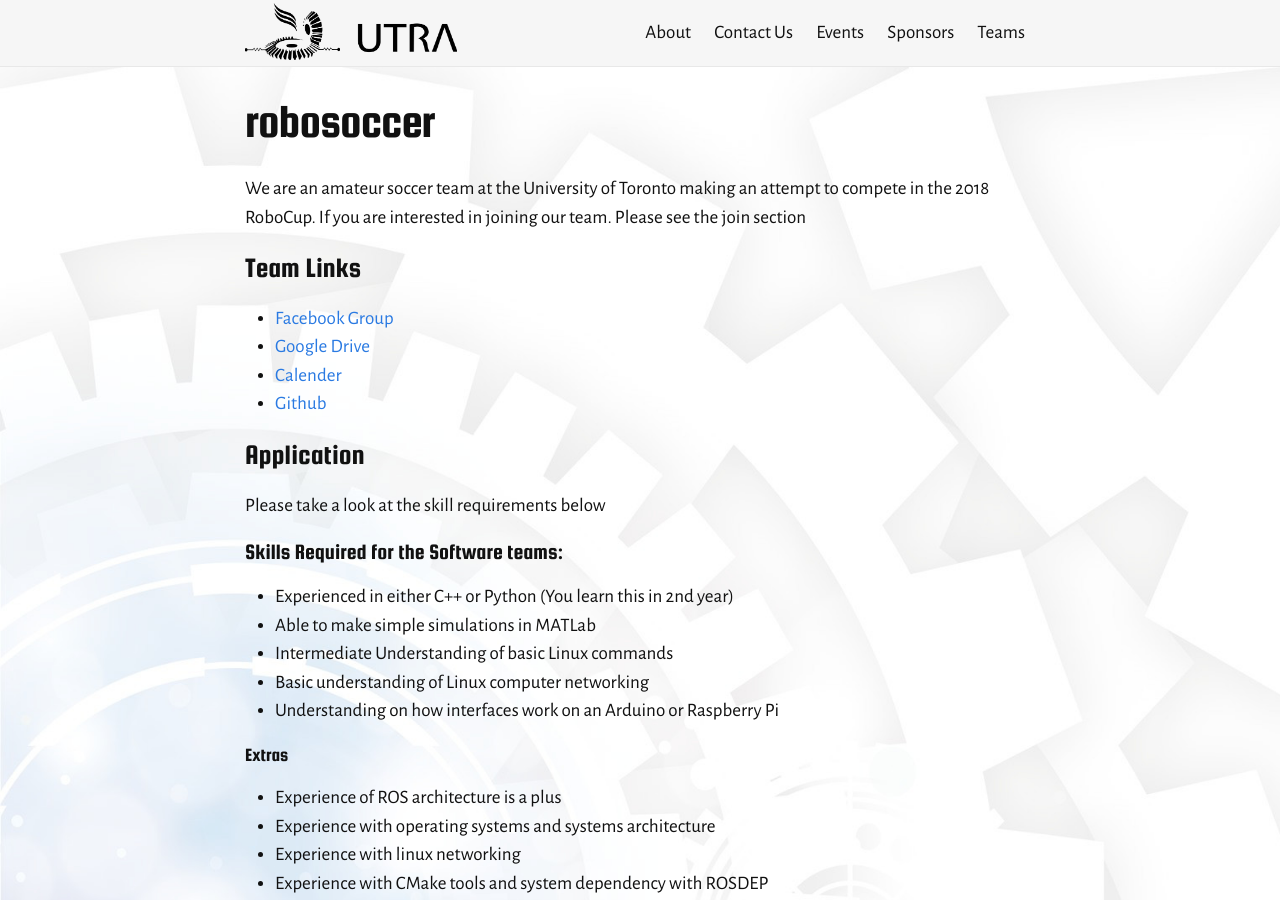
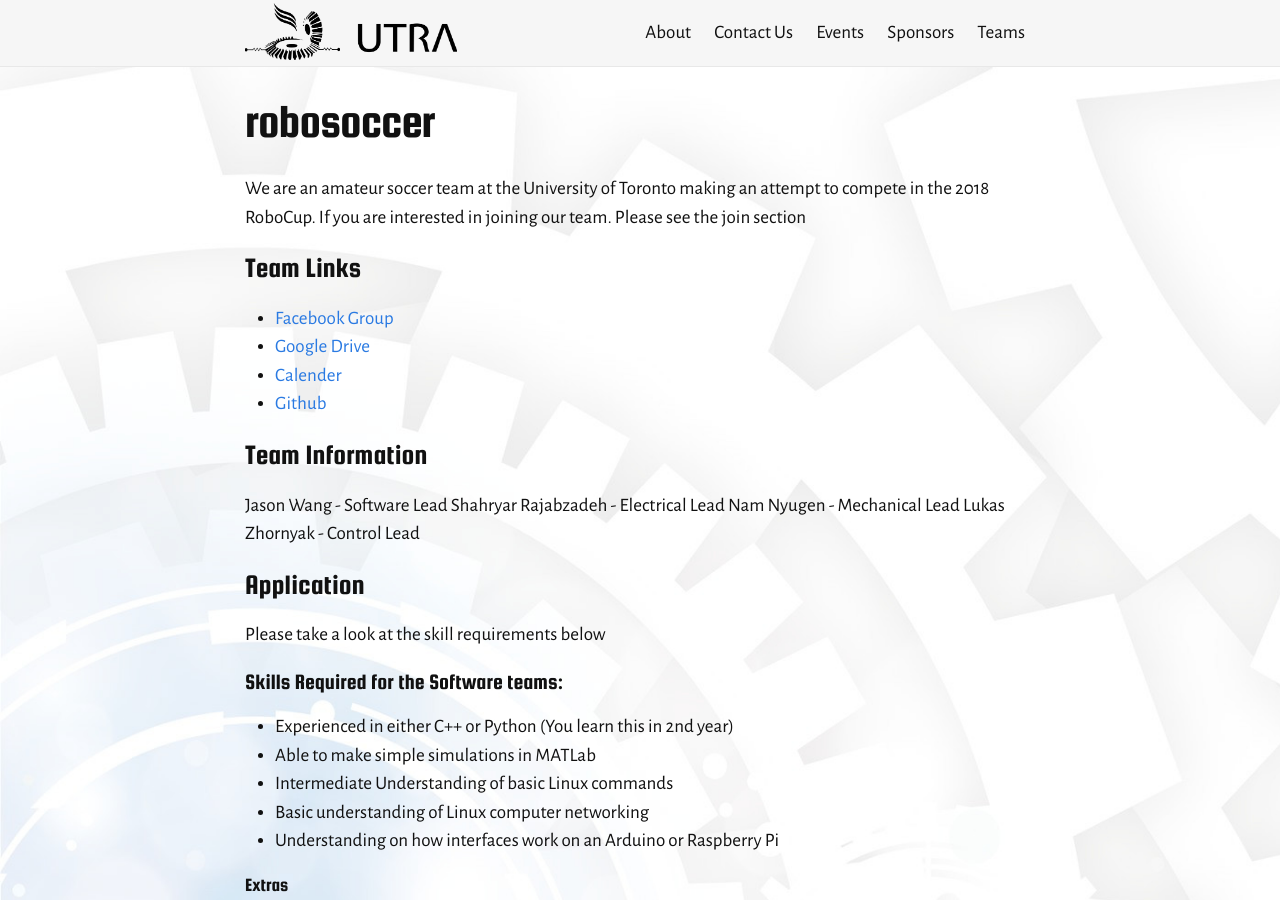
Before and after one commit to utra/utra-old-website, a Jekyll site: the page built from teams/soccer.md, in a window 1280 px wide and 900 px high. Built offline with Jekyll 4.4.1, drawn with Linux system fonts in a browser that asks for light colours.

Commit message:
Formatting

```diff
--- a/teams/soccer.md
+++ b/teams/soccer.md
@@ -12,6 +12,12 @@ We are an amateur soccer team at the University of Toronto making an attempt to
 - [Google Drive](https://drive.google.com/drive/folders/0B8OHQTLVTR6GTnlfRkFGZk5EQVU?usp=sharing)
 - [Calender](https://calendar.google.com/calendar/ical/soccer%40utra.ca/public/basic.ics)
 - [Github](https://github.com/utra-robosoccer)
+
+## Team Information
+Jason Wang - Software Lead
+Shahryar Rajabzadeh - Electrical Lead
+Nam Nyugen - Mechanical Lead
+Lukas Zhornyak - Control Lead
 
 ## Application
 Please take a look at the skill requirements below
@@ -58,6 +64,6 @@ Please note that you do not need all of these skills for the team, but our team
 
 
 ### Application Form
-[Position Descriptions](https://docs.google.com/document/d/1BRW8Yy9hYQix4jPiH-h9IGgB-WI3EY-ORngu0wuO0I4/edit#heading=h.psut0c1hptr)
-[Application Form](https://docs.google.com/forms/d/e/1FAIpQLSfNVsrOJ_nnYgjDqINVgbXt_oHVTZMs3i8i2qSVGLBJYF-PVA/viewform) to be considered for the team.
+- [Position Descriptions](https://docs.google.com/document/d/1BRW8Yy9hYQix4jPiH-h9IGgB-WI3EY-ORngu0wuO0I4/edit#heading=h.psut0c1hptr)
+- [Application Form](https://docs.google.com/forms/d/e/1FAIpQLSfNVsrOJ_nnYgjDqINVgbXt_oHVTZMs3i8i2qSVGLBJYF-PVA/viewform) to be considered for the team.
 d for purchases and also put the information on our shopping list to keep track.
```
Also changed, not shown: 1 other file.
